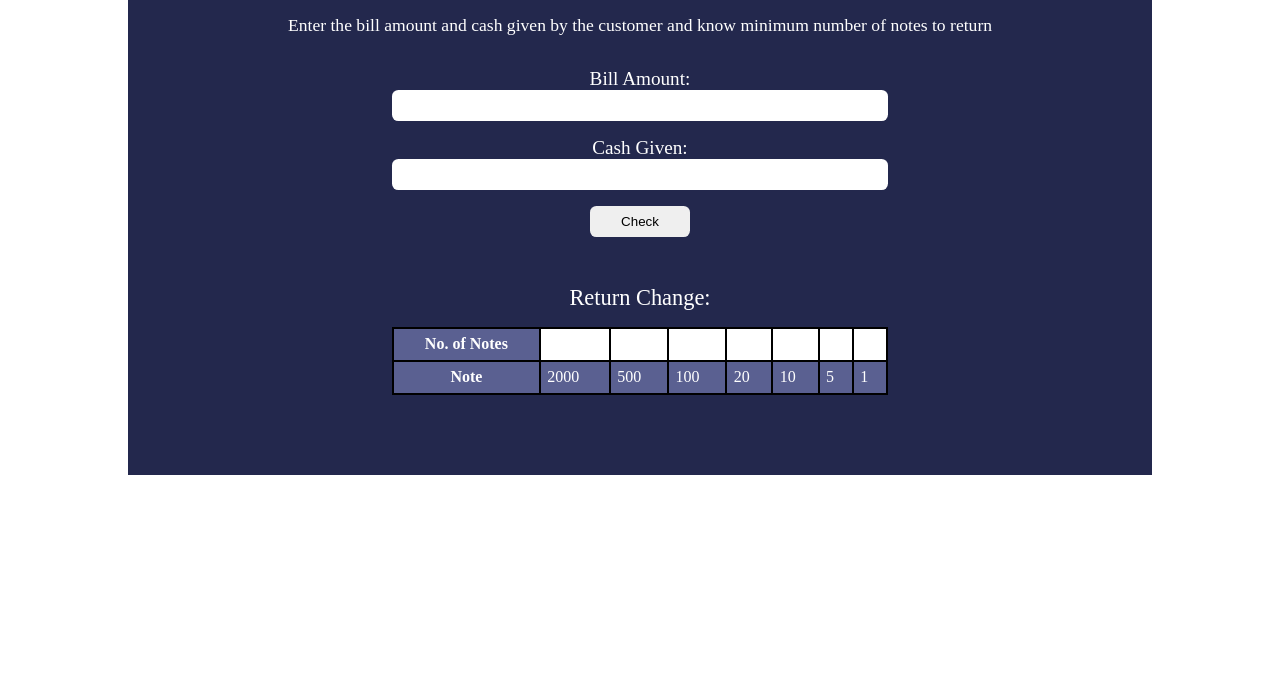
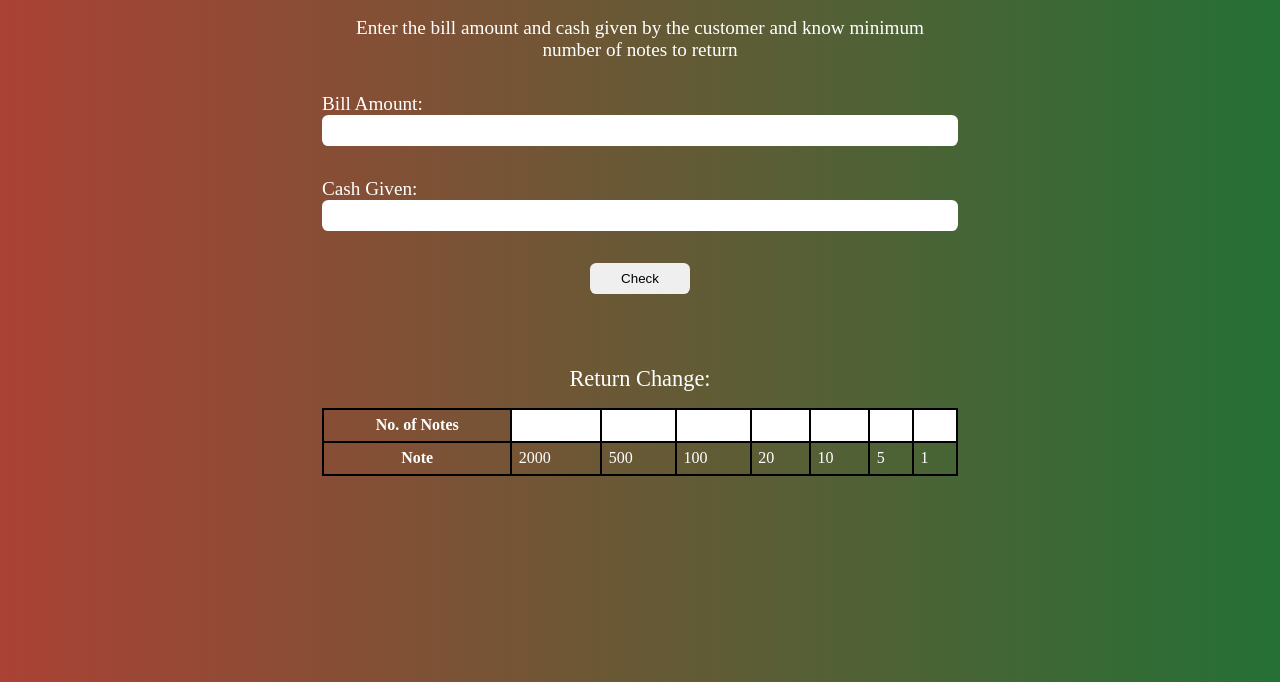
Before and after one commit to rajenderkapil2000/cash-register, a plain HTML site: page index.html in a window 1280 px wide. Shown: the part 118-800 px from the top of the page. Drawn offline with Linux system fonts and the light colour scheme.

Commit message:
updated content and style

```diff
--- a/index.html
+++ b/index.html
@@ -11,9 +11,9 @@
 </head>
 
 <body>
-<section>
+<div id="section" >
     <h1>Cash Register Manager</h1>
-    <p id="sec-p">Enter the bill amount and cash given by the customer and know minimum number of notes to return</p>
+    <p class="sec-p">Enter the bill amount and cash given by the customer and know minimum number of notes to return</p>
 
 <div id="container">
     <label for="bill-amount">Bill Amount:</label>
@@ -24,7 +24,7 @@
 
     <button id="check-button">Check</button>
 
-    <p id="error-msg"></p>
+    <p class="sec-p" id="error-msg"></p>
 
 </div>
 
@@ -56,7 +56,7 @@
 
 </table>
 
-</section>
+</div>
 </body>
-<script src="/index.js"></script>
+<script src="index.js"></script>
 </html>
--- a/index.js
+++ b/index.js
@@ -13,12 +13,14 @@ checkButton.addEventListener("click", function clickhandler() {
             if (cashGiven.value > billAmount.value) {
                 const amountToBeReturned = cashGiven.value - billAmount.value;
                 calculateChange(amountToBeReturned);
-        } else {
+            } else{
                 showMessage("cash given should be equal or greater than bill amount");
             }
         } else {
             showMessage("bill amount should be greater than 0");
         }
+
+
 
 });
 
--- a/style.css
+++ b/style.css
@@ -3,55 +3,41 @@
     padding:0px;
     box-sizing: border-box;
 }
-
-section {
-    width: 80%;
-    margin: auto;
-    background-color: rgb(35, 40, 77);
-    padding: 2rem 1rem;
+body{
+    background: linear-gradient(to right, rgb(170, 66, 53) ,rgb(37, 112, 53))
+}
+#section {
+    max-width:700px;
+    margin:auto;
+    padding: 2rem;
     color: white;
 }
-
-section h1 {
-    font-size: 2rem;
-}
-
-section h1,
-#sec-p {
-    text-align: center;
-    margin: 2rem 0rem;
-}
-
-#sec-p {
-    padding: 0 2rem;
-    font-size: 1.1rem;
-}
-
-#error-msg {
-    margin: 1rem;
-    font-size: 1.1rem;
-}
-
-#container {
-    text-align: center;
+#section #container{
     display: flex;
     flex-direction: column;
-    margin: auto;
 }
-
+#section h1 {
+    font-size: 2.5rem;
+}
+#section h1,
+.sec-p {
+    text-align: center;
+    margin-top: 1.5rem;
+    margin-bottom: 2rem;
+}
+.sec-p {
+    padding: 0 1rem;
+    font-size: 1.2rem;
+}
 #container label {
     font-size: 1.2rem;
 }
-
 #container input {
-    width:50%;
-    margin:auto;
-    margin-bottom: 1rem;
+    margin-bottom: 2rem;
     padding: 0.5rem 1rem;
     border: none;
     border-radius: 0.4rem;
 }
-
 #container button {
     padding: 0.5rem 1rem;
     width: 100px;
@@ -61,42 +47,27 @@ section h1,
     border-radius: 0.4rem;
     margin-bottom: 1rem;
 }
-
 #container button:hover {
     font-weight: bold;
 }
-
 /* table */
 table caption {
     font-size: 1.4rem;
     margin-bottom: 1rem;
 }
-
 table,
 td,
 th {
     border: 2px solid black;
     padding: 0.4rem;
 }
-
 table {
-    margin: auto;
-    width: 50%;
+    width: 100%;
+    margin:auto;
     border-collapse: collapse;
-    margin-bottom:3rem;
 }
-
 .no-of-notes{
     background-color: white;
     color:rgb(35, 40, 77);
     font-weight: bold;
 }
-.head1, .head2, .second-row td{
-    background-color: rgb(90, 96, 145);
-}
-
-@media screen and (max-width:400px){
-    section{
-        width:100%;
-    }
-}
```
Lines whose indentation alone changed are shown as unchanged.
